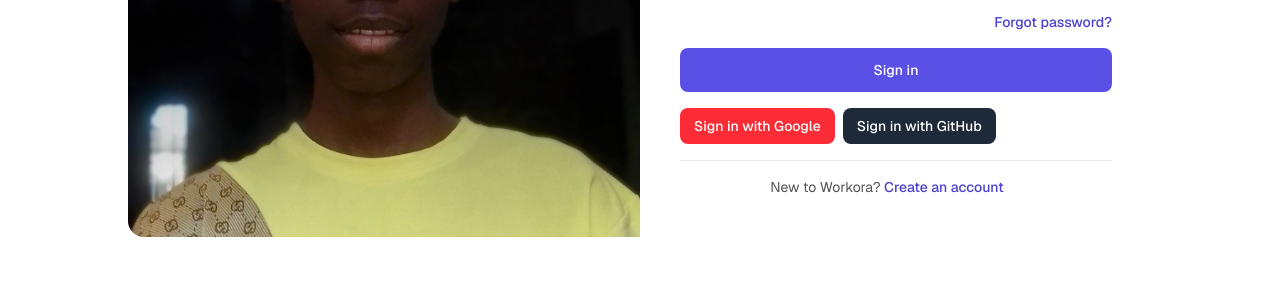
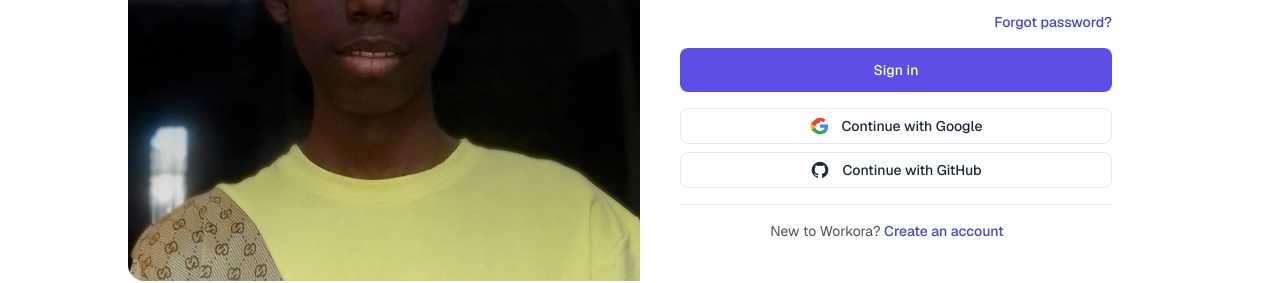
Before and after one commit to shadrach-chukwukere/workora, a Next.js app: page /login in a window 1280 px wide. Shown: the part 368-651 px from the top of the page. Built offline with nearby package versions, Linux system fonts and the light colour scheme; no server answers; some icons are missing.

Commit message:
lanloard

```diff
--- a/src/components/ui/social-auth-button.tsx
+++ b/src/components/ui/social-auth-button.tsx
@@ -1,11 +1,47 @@
 import { Button } from "./button";
 
-/**
- * Modern Google OAuth button - styled with Google's primary colors
- * Red background with white text, premium hover effect
- */
+function GoogleIcon() {
+  return (
+    <svg viewBox="0 0 48 48" className="size-5" aria-hidden="true">
+      <path
+        fill="#4285F4"
+        d="M43.6 24.5c0-1.4-.1-2.8-.4-4.1H24v7.8h11c-.5 2.5-2 4.6-4.3 6v5.1h6.9c4-3.7 6-9 6-14.8Z"
+      />
+      <path
+        fill="#34A853"
+        d="M24 44c5.5 0 10.2-1.8 13.6-4.8l-6.9-5.1c-1.9 1.3-4.1 2-6.7 2-5.2 0-9.7-3.5-11.3-8.3H3.6v5.3C7 36.8 14.8 44 24 44Z"
+      />
+      <path
+        fill="#FBBC05"
+        d="M12.7 27.8a12 12 0 0 1 0-7.6v-5.3H3.6a20 20 0 0 0 0 18.2l9.1-5.3Z"
+      />
+      <path
+        fill="#EA4335"
+        d="M24 12.1c3 0 5.7 1 7.8 3.1l5.8-5.8C34.1 6 29.4 4 24 4 14.8 4 7 11.2 3.6 19.4l9.1 5.3c1.6-4.8 6.1-8.3 11.3-8.3Z"
+      />
+    </svg>
+  );
+}
+
+function GitHubIcon() {
+  return (
+    <svg
+      viewBox="0 0 24 24"
+      className="size-5"
+      fill="currentColor"
+      aria-hidden="true"
+    >
+      <path
+        fillRule="evenodd"
+        clipRule="evenodd"
+        d="M12 2a10 10 0 0 0-3.16 19.49c.5.09.68-.22.68-.48v-1.69c-2.78.6-3.37-1.18-3.37-1.18-.46-1.16-1.11-1.47-1.11-1.47-.91-.62.07-.61.07-.61 1.01.07 1.54 1.04 1.54 1.04.89 1.53 2.33 1.09 2.9.83.09-.64.35-1.09.64-1.34-2.22-.25-4.56-1.11-4.56-4.95 0-1.1.39-2 1.03-2.71-.1-.25-.45-1.28.1-2.66 0 0 .84-.27 2.75 1.03a9.56 9.56 0 0 1 5 0c1.91-1.3 2.75-1.03 2.75-1.03.55 1.38.2 2.41.1 2.66.64.71 1.03 1.61 1.03 2.71 0 3.85-2.35 4.7-4.58 4.95.36.31.68.92.68 1.85v2.57c0 .27.18.58.69.48A10 10 0 0 0 12 2Z"
+      />
+    </svg>
+  );
+}
+
 export function GoogleAuthButton({
-  className,
+  className = "",
   size = "md",
   onClick,
   ...props
@@ -14,29 +50,22 @@ export function GoogleAuthButton({
   size?: "sm" | "md" | "lg";
   onClick: () => void;
 }) {
-  // Google red: bg-red-500 text-white hover:bg-red-600
-  const googleClassName = className
-    ? `${className} bg-red-500 text-white hover:bg-red-600`
-    : `bg-red-500 text-white hover:bg-red-600`;
   return (
     <Button
       type="button"
       size={size}
-      className={googleClassName}
       onClick={onClick}
+      className={`w-full justify-center gap-3 border border-gray-200 bg-white text-gray-800 hover:bg-gray-50 hover:border-gray-300 ${className}`}
       {...props}
     >
-      Sign in with Google
+      <GoogleIcon />
+      <span>Continue with Google</span>
     </Button>
   );
 }
 
-/**
- * Modern GitHub OAuth button - styled with GitHub's colors
- * Dark background with white text, premium hover effect
- */
 export function GitHubAuthButton({
-  className,
+  className = "",
   size = "md",
   onClick,
   ...props
@@ -45,19 +74,16 @@ export function GitHubAuthButton({
   size?: "sm" | "md" | "lg";
   onClick: () => void;
 }) {
-  // GitHub dark: bg-gray-800 text-white hover:bg-gray-700
-  const githubClassName = className
-    ? `${className} bg-gray-800 text-white hover:bg-gray-700`
-    : `bg-gray-800 text-white hover:bg-gray-700`;
   return (
     <Button
       type="button"
       size={size}
-      className={githubClassName}
       onClick={onClick}
+      className={`w-full justify-center gap-3 border border-gray-200 bg-white text-gray-800 hover:bg-gray-50 hover:border-gray-300 ${className}`}
       {...props}
     >
-      Sign in with GitHub
+      <GitHubIcon />
+      <span>Continue with GitHub</span>
     </Button>
   );
 }
```
